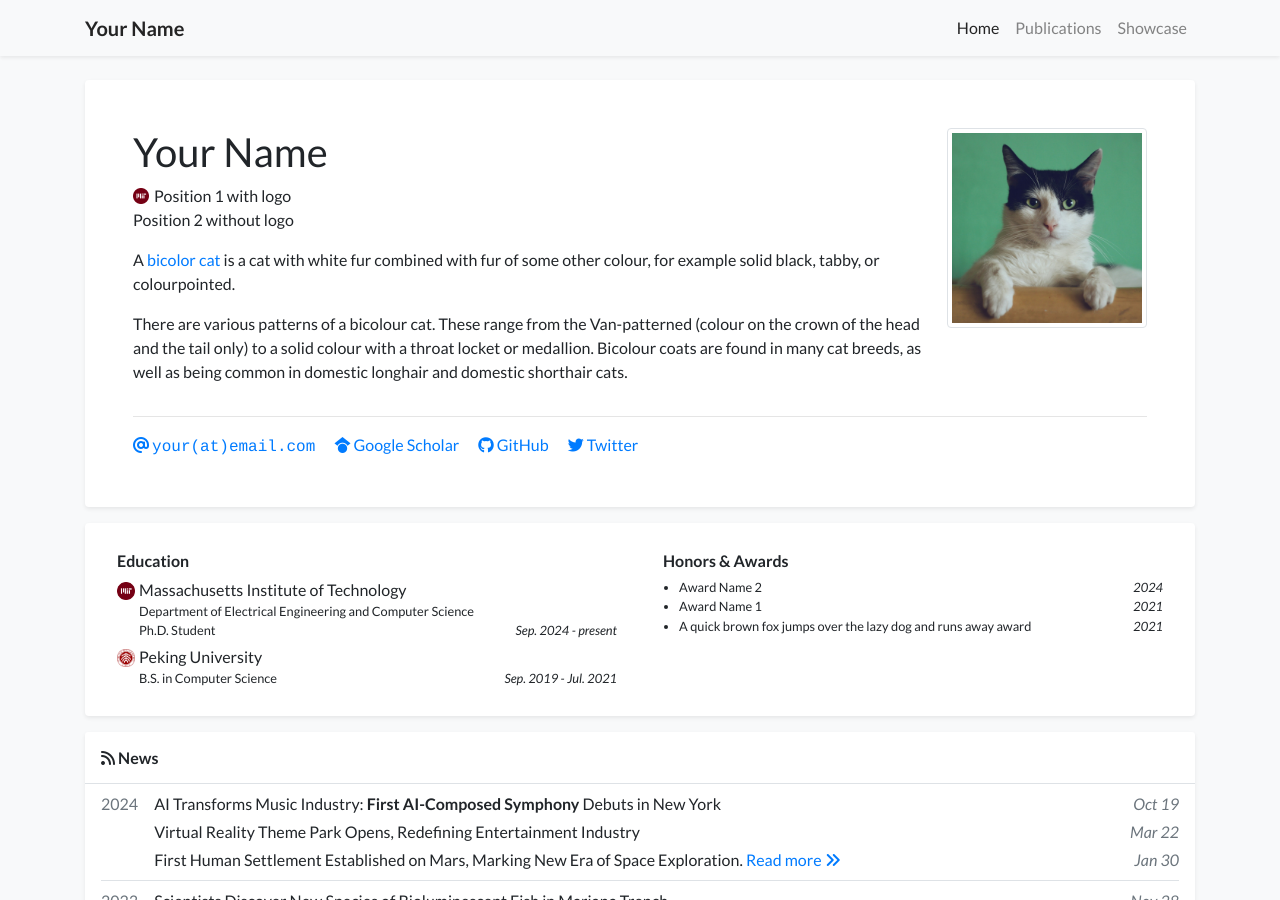
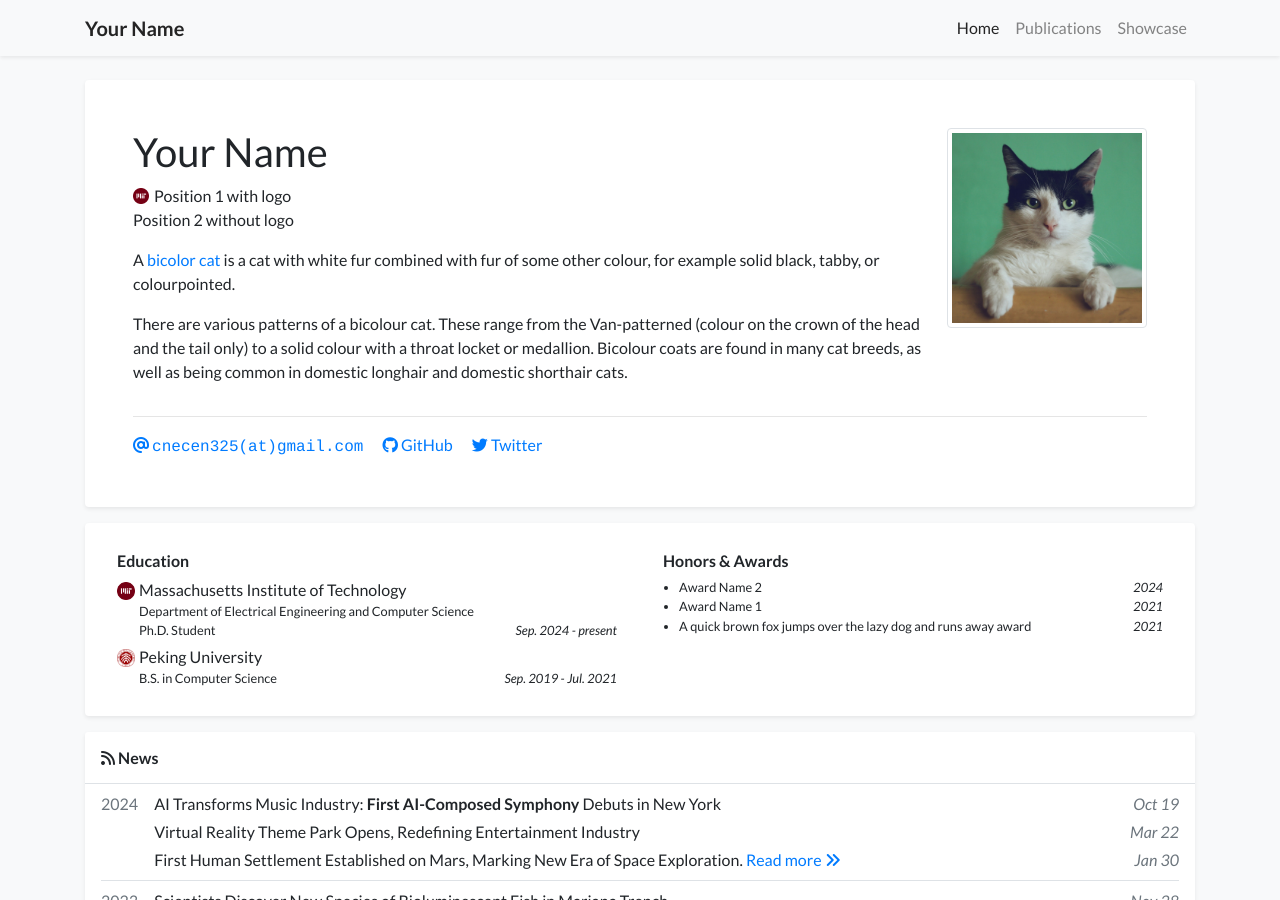
Before and after one commit to CalmForce3/youngjoo, a Jekyll site: the page built from index.html, in a window 1280 px wide and 900 px high. Built offline with Jekyll 4.4.1, drawn with Linux system fonts in a browser that asks for light colours; nearby versions of some CDN libraries; a style sheet for code colours, icons or effects is not loaded.

Commit message:
Update profile.yml

```diff
--- a/_data/profile.yml
+++ b/_data/profile.yml
@@ -8,10 +8,10 @@ positions:
 - name: Position 2 without logo
 
 
-email: "your@email.com"
+email: "cnecen325@gmail.com"
 # cv_link: link-to-your-cv-file
-gscholar: xFmQpf4AAAAJ  # This is an example, replace it with your own Google Scholar ID
-github: your_github_id
+# This is an example, replace it with your own Google Scholar ID
+github: https://github.com/CalmForce3
 twitter: your_twitter_id  # Do not include the '@' symbol
 # wechat_qrcode: /assets/images/etc/wechat.jpg
 # wechat_prompt: >-
```
